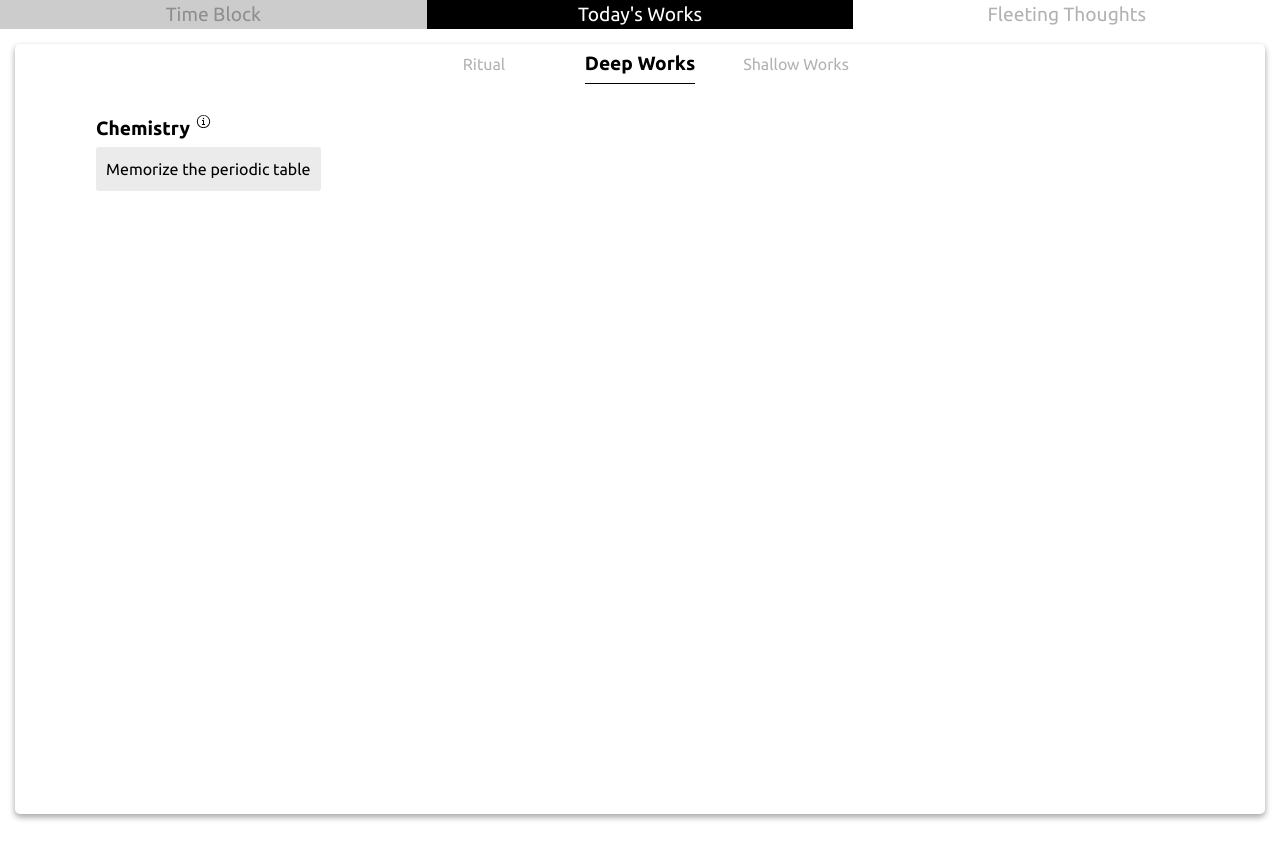
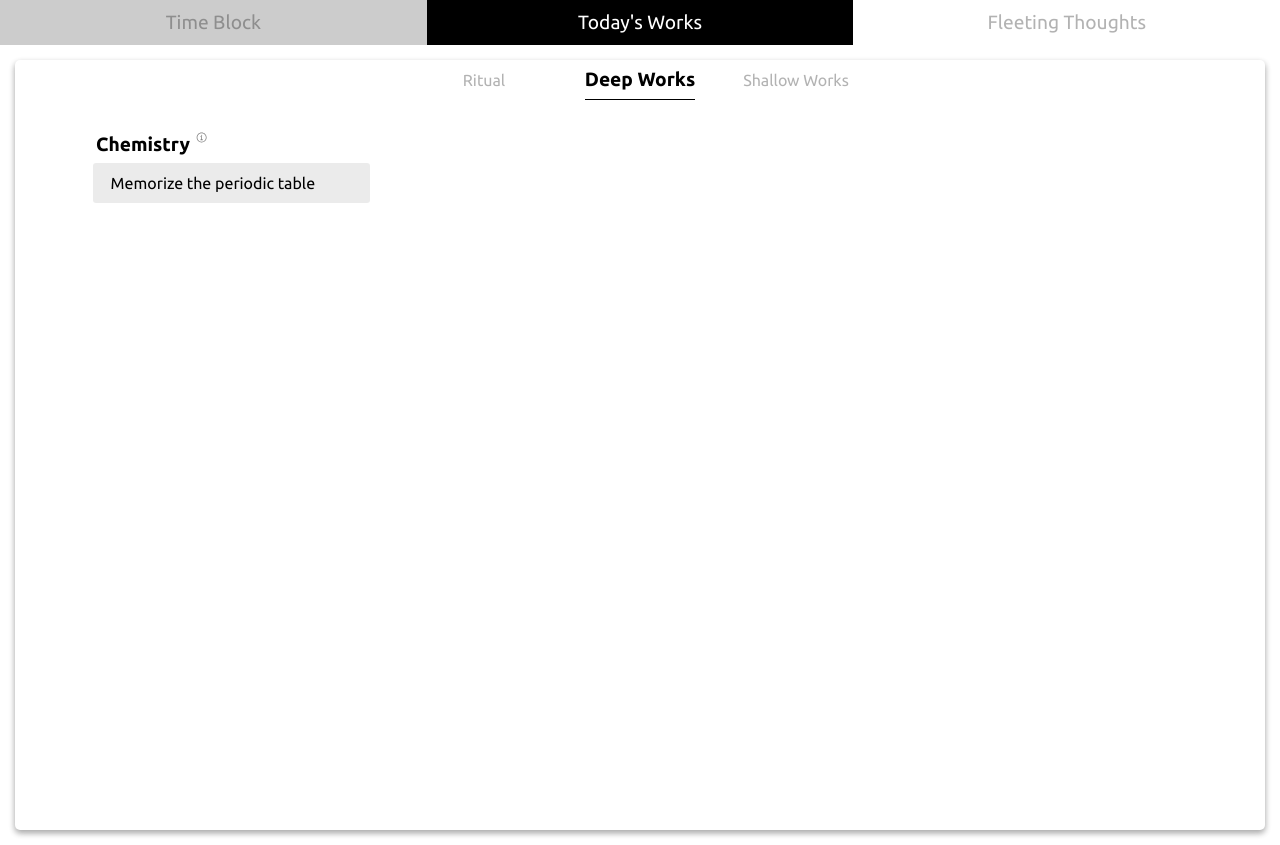
Before and after one commit to kkmm26/deep-work, a React (Vite) app: page / in a window 1280 px wide. Built offline with nearby package versions, Linux system fonts and the light colour scheme.

Commit message:
update styles of InfoIcon & MainTask

```diff
--- a/src/components/Feature.jsx
+++ b/src/components/Feature.jsx
@@ -17,6 +17,8 @@ const FeatureTitle = styled.h1`
     color: ${(p) => (p.isActive ? COLORS.white: COLORS.inactiveBlack)};
     text-align: center;
     font-size: ${FEATURE_TITLES_STYLES.fontSize};
+    padding-top: ${FEATURE_TITLES_STYLES.padding};
+    padding-bottom: ${FEATURE_TITLES_STYLES.padding};
 
     &:hover {
         cursor: pointer;
--- a/src/components/TodayWork/DeepWorks/DescriptionIcon.jsx
+++ b/src/components/TodayWork/DeepWorks/DescriptionIcon.jsx
@@ -5,7 +5,7 @@ import { COLORS } from "../../../constants";
 function DescriptionIcon() {
     return (
         <Wrapper>
-            <InfoCircledIcon />
+            <InfoCircledIcon style={{width: "75%", opacity: "0.5"}} />
             <PositionAbsoluteFiller>
                 <Description>
                     Task Description Lorem ipsum dolor sit amet consectetur
@@ -35,10 +35,10 @@ const PositionAbsoluteFiller = styled.div`
 const Description = styled.p`
     max-width: 200px;
     position: absolute;
-    padding: 15px;
+    padding: 10px;
     top: 10px;
     left: 0;
-    font-size: 0.8rem;
+    font-size: 0.7rem;
     color: ${COLORS.white};
     background-color: ${COLORS.black};
     border-radius: 4px;
--- a/src/components/TodayWork/DeepWorks/MainTask.jsx
+++ b/src/components/TodayWork/DeepWorks/MainTask.jsx
@@ -1,6 +1,5 @@
 import styled from "styled-components";
 import TaskBar from "./TaskBar";
-import { COLORS, TASK_TITLE_STYLES } from "../../../constants";
 
 
 
@@ -9,7 +8,7 @@ function MainTask() {
         <Wrapper>
             <MainTaskTaskBar
                 hasDesc={false}
-                titleStyles={TASK_TITLE_STYLES}
+                variant="Main Task"
             >
                 Memorize the periodic table
             </MainTaskTaskBar>
@@ -18,7 +17,6 @@ function MainTask() {
 }
 
 const Wrapper = styled.div`
-
 `;
 
 const MainTaskTaskBar = styled(TaskBar)`
--- a/src/components/TodayWork/DeepWorks/TaskBar.jsx
+++ b/src/components/TodayWork/DeepWorks/TaskBar.jsx
@@ -4,13 +4,15 @@ import { COLORS } from "../../../constants.js";
 import DescriptionIcon from "./DescriptionIcon.jsx";
 import PlusButton from "../../Buttons/PlusButton.jsx";
 
-function TaskBar({ children, hasDesc, titleStyles, className }) {
+function TaskBar({ children, hasDesc, titleStyles, className, variant }) {
+    const Tag = variant === "Main Task" ? MainTaskTitle : Title;
+
     return (
         <Wrapper className={className}>
             <ChevronDownIconWrapper>
                 <ChevronDownIcon />
             </ChevronDownIconWrapper>
-            <Title titleStyles={titleStyles}>{children}</Title>
+            <Tag titleStyles={titleStyles}>{children}</Tag>
             {hasDesc && <DescriptionIcon />}
             <PlusButton variant="Task Header" />
         </Wrapper>
@@ -31,7 +33,6 @@ const ChevronDownIconWrapper = styled.div`
 
 const Wrapper = styled.div`
     max-width: 30%;
-    width: fit-content;
     display: flex;
     gap: 6px;
 
@@ -47,8 +48,14 @@ const Title = styled.h3`
     gap: 5px;
     align-items: center;
     font: inherit;
-    background-color: ${(p) => p.titleStyles && `${COLORS.background}`};
-    padding: ${(p) => p.titleStyles && p.titleStyles.padding + "px"};
+`;
+
+const MainTaskTitle = styled(Title)`
+    background-color: ${COLORS.background};
+    padding: 8px;
+    padding-left: 18px;
+    width: 100%;
     border-radius: 3px;
 `;
+
 export default TaskBar;
--- a/src/constants.js
+++ b/src/constants.js
@@ -13,9 +13,6 @@ export const COLORS = {
 
 };
 
-export const TASK_TITLE_STYLES = {
-    padding: 10,
-};
 
 
 export const WORK_TYPES = ["Ritual", "Deep Works", "Shallow Works"];
@@ -30,7 +27,8 @@ export const WORK_TYPES_STYLES = {
 };
 
 export const FEATURE_TITLES_STYLES = {
-    fontSize: "1.2rem"
+    fontSize: "1.2rem",
+    padding: "8px"
 }
 
 export const STYLES = {
```
